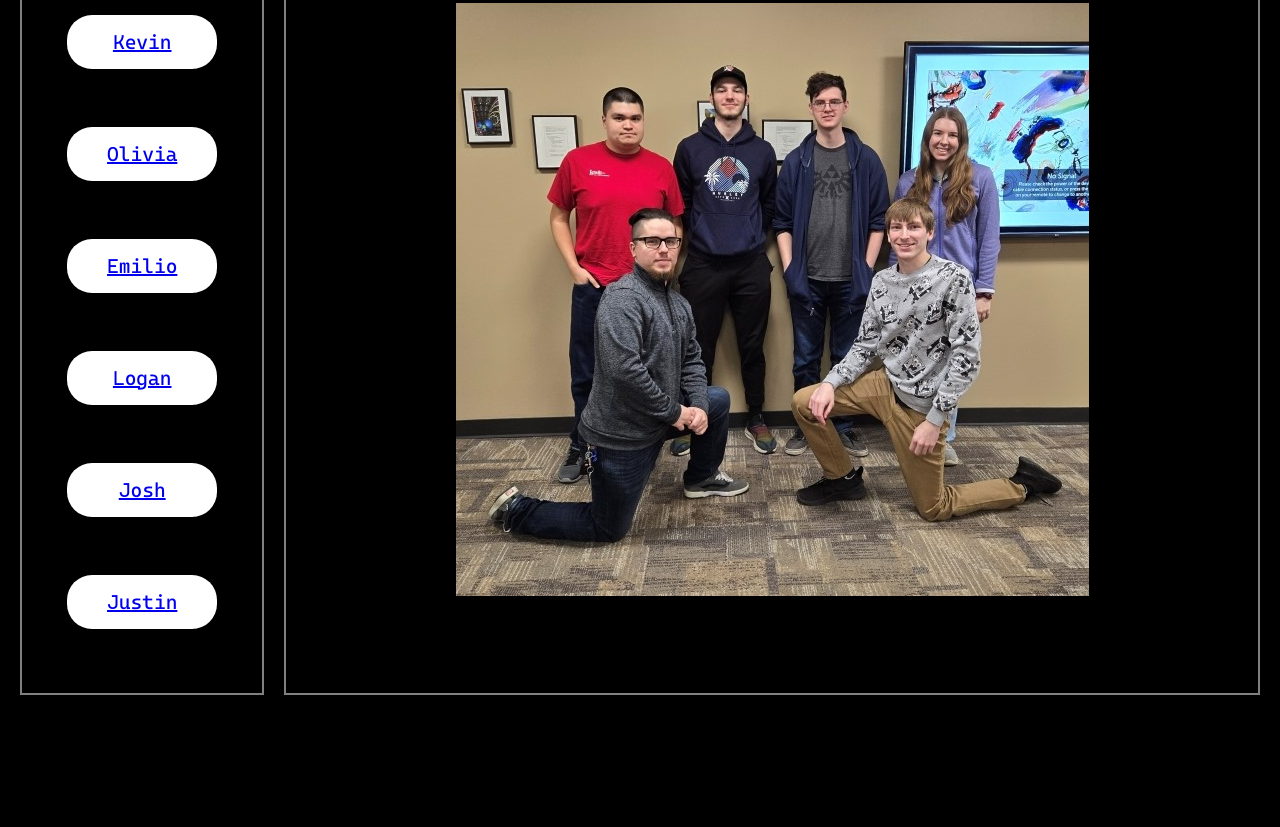
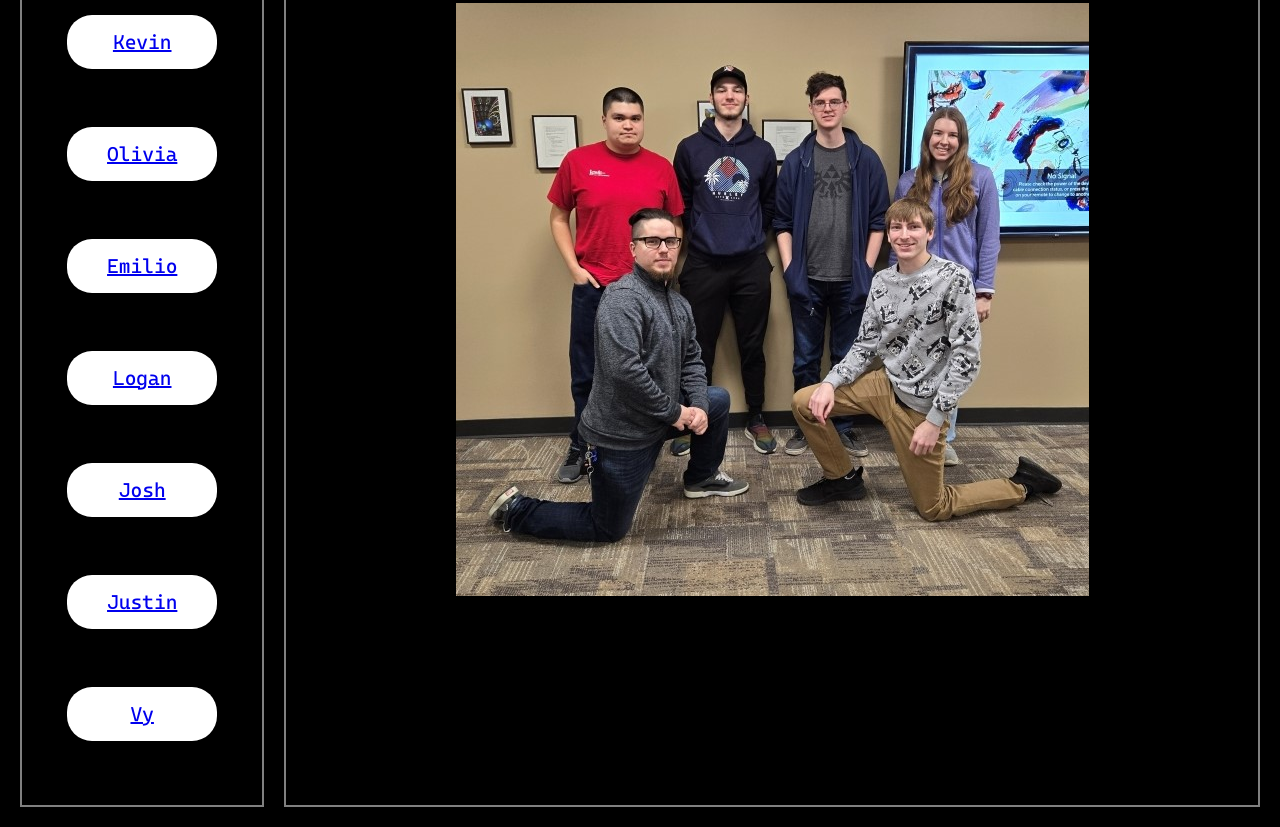
Before and after one commit to TheKrabbyPatties/getting-to-know-each-other, a website: page index.html in a window 1280 px wide. Shown: the part 292-1119 px from the top of the page. Before the commit the page ends 1007 px from the top, so only its background shows below. Drawn offline with Linux system fonts and the light colour scheme.

Commit message:
Update index.html

```diff
--- a/index.html
+++ b/index.html
@@ -44,6 +44,10 @@
             <br>
             <br>
             <br>
+            <button><a href="https://vyle-portfolio.azurewebsites.net/">Vy</a></button>
+            <br>
+            <br>
+            <br>
 
         </div>
         <div class="image">
```
